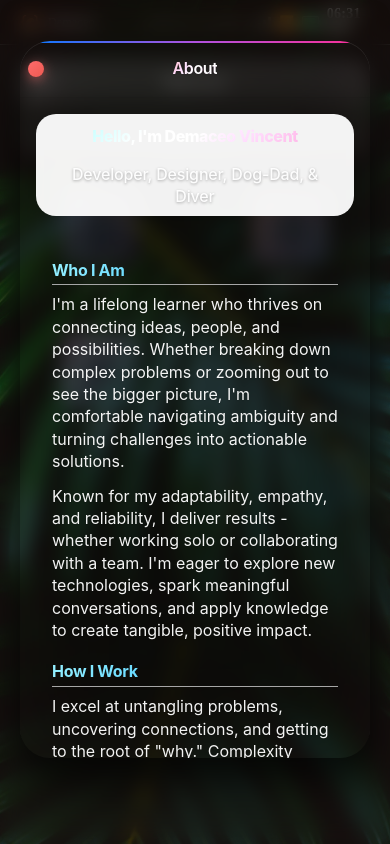
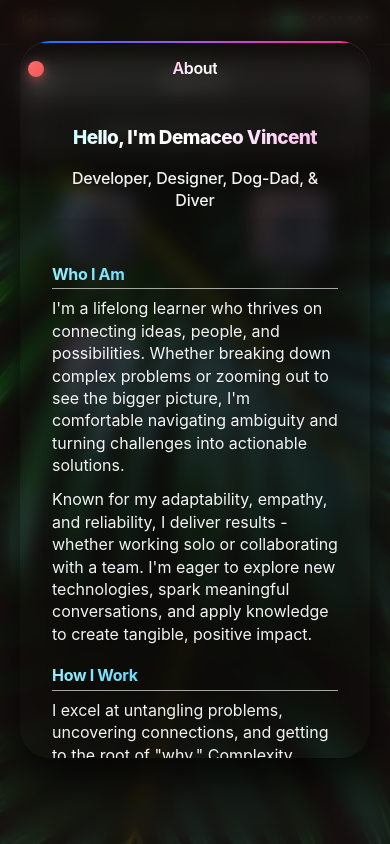
Before and after one commit to demaceo/portfolio-v4, a Next.js app: page / in a window 390 px wide. Both pictures are taken after a click on the button "Mindset". Built offline with nearby package versions, Linux system fonts and the light colour scheme.

Commit message:
style tweaks

```diff
--- a/src/components/features/about/AboutMeModal/AboutMeModal.css
+++ b/src/components/features/about/AboutMeModal/AboutMeModal.css
@@ -337,7 +337,7 @@
   margin-bottom: var(--space-8);
   padding: var(--space-8) var(--space-2) var(--space-4) var(--space-2);
   text-align: center;
-  background: var(--ios-surface-elevated);
+  /* background: var(--ios-surface-elevated); */
   border-radius: var(--radius-xl);
   box-shadow: var(--shadow-md);
 }
@@ -639,6 +639,8 @@
   .about-modal-close-btn {
     width: 28px;
     height: 28px;
+    background: linear-gradient(135deg, #ff4757 0%, #ff3742 100%) !important;
+    box-shadow: 0 4px 15px rgba(255, 71, 87, 0.4) !important;
   }
 
   .about-modal-close-btn::after {
@@ -652,7 +654,16 @@
 
   .about-modal-window-title {
     font-size: var(--text-xl);
-  }
+    background: linear-gradient(
+      135deg,
+      #667eea 0%,
+      #764ba2 50%,
+      #f093fb 100%
+    ) !important;
+    -webkit-background-clip: text !important;
+    -webkit-text-fill-color: transparent !important;
+    background-clip: text !important;
+    filter: brightness(1.2) saturate(1.3);  }
 
   .about-modal-content {
     padding: var(--space-6);
@@ -903,98 +914,6 @@
   margin-bottom: 0;
 }
 
-/* Classic Mac Pills Section */
-/* .about-modal-pills {
-  display: flex;
-  flex-wrap: wrap;
-  gap: 8px;
-  margin-top: 16px;
-}
-
-.about-modal-pill {
-  background: linear-gradient(135deg, #f0f0f0 0%, #e0e0e0 50%, #d0d0d0 100%);
-  color: #000000;
-  padding: 6px 12px;
-  border: 2px outset #e0e0e0;
-  font-family: var(--font-system-body);
-  font-size: var(--font-size-sm);
-  font-weight: normal;
-  cursor: help;
-  transition: none;
-}
-
-.about-modal-pill:hover {
-  background: linear-gradient(135deg, #e0e0e0 0%, #d0d0d0 50%, #c0c0c0 100%);
-  color: #000000;
-  border: 2px outset #d0d0d0;
-}
-
-.about-modal-pill:active {
-  background: linear-gradient(135deg, #c0c0c0 0%, #b0b0b0 50%, #a0a0a0 100%);
-  border: 2px inset #c0c0c0;
-} */
-
-/* Clickable pill styles */
-/* .about-modal-pill.clickable {
-  cursor: pointer;
-  background: linear-gradient(135deg, #ffffff 0%, #f0f0f0 50%, #e0e0e0 100%);
-  color: #000000;
-  border: 2px outset #f0f0f0;
-}
-
-.about-modal-pill.clickable:hover {
-  background: linear-gradient(135deg, #f0f0f0 0%, #e0e0e0 50%, #d0d0d0 100%);
-  border: 2px outset #e0e0e0;
-}
-
-.about-modal-pill.clickable:active {
-  background: linear-gradient(135deg, #d0d0d0 0%, #c0c0c0 50%, #b0b0b0 100%);
-  border: 2px inset #d0d0d0;
-} */
-
-/* Classic Mac Tooltip */
-/* .about-modal-pill-tooltip {
-  position: absolute;
-  top: calc(100% + 6px);
-  left: 50%;
-  transform: translateX(-50%);
-  background: #ffffcc;
-  color: #000000;
-  padding: 8px 12px;
-  border: 2px outset #e0e0e0;
-  font-family: var(--font-system-body);
-  font-size: var(--font-size-sm);
-  font-weight: normal;
-  white-space: normal;
-  z-index: 1000;
-  max-width: 240px;
-  text-align: center;
-  box-shadow: var(--shadow-window);
-  text-shadow: none;
-}
-
-.about-modal-pill-tooltip::before {
-  content: "";
-  position: absolute;
-  bottom: 100%;
-  left: 50%;
-  transform: translateX(-50%);
-  border: 4px solid transparent;
-  border-bottom-color: #000000;
-}
-
-.tooltip-link-hint {
-  color: #000080;
-  font-weight: bold;
-}
-
-.about-modal-pill.active {
-  z-index: 100;
-  position: relative;
-} */
-
-/* === ENHANCED MOBILE RESPONSIVE DESIGN === */
-
 /* Tablet and smaller desktop breakpoint */
 @media (max-width: 1024px) {
   .about-modal {
@@ -1061,7 +980,7 @@
   }
 
   .about-modal-header h2 {
-    font-size: var(--text-2xl);
+    font-size: var(--text-3xl);
     margin-bottom: var(--space-3);
     background: linear-gradient(
       135deg,
@@ -1154,7 +1073,6 @@
   }
 }
 
-/* Mobile breakpoint */
 /* Mobile breakpoint */
 @media (max-width: 480px) {
   .about-modal {
@@ -1543,10 +1461,6 @@
     padding: 12px 16px 8px;
   }
 
-  .about-modal-header h2 {
-    font-size: var(--font-size-lg);
-  }
-
   .about-modal-subtitle {
     font-size: var(--font-size-base);
   }
@@ -1595,7 +1509,6 @@
 }
 
 /* === MOBILE ENHANCEMENTS === */
-
 /* Improved touch targets for mobile */
 @media (max-width: 768px) and (hover: none) {
   .about-modal-pill,
--- a/src/components/features/contact/ContactForm/ContactForm.css
+++ b/src/components/features/contact/ContactForm/ContactForm.css
@@ -410,7 +410,7 @@
 
 /* Alternative Contact Methods */
 .alternative-contact-methods {
-  margin-top: var(--space-8);
+  margin-top: var(--space-2);
 }
 
 .contact-divider {
--- a/src/components/layout/MobileLayout/components/StatusBar.tsx
+++ b/src/components/layout/MobileLayout/components/StatusBar.tsx
@@ -42,7 +42,6 @@ const StatusBar: React.FC<StatusBarProps> = ({ currentTime }) => {
           <div className="bar bar-3"></div>
           <div className="bar bar-4"></div>
         </div>
-        <div className="wifi-icon">📶</div>
         <div className="battery-container">
           <div className="battery-level"></div>
           <div className="battery-tip"></div>
```
